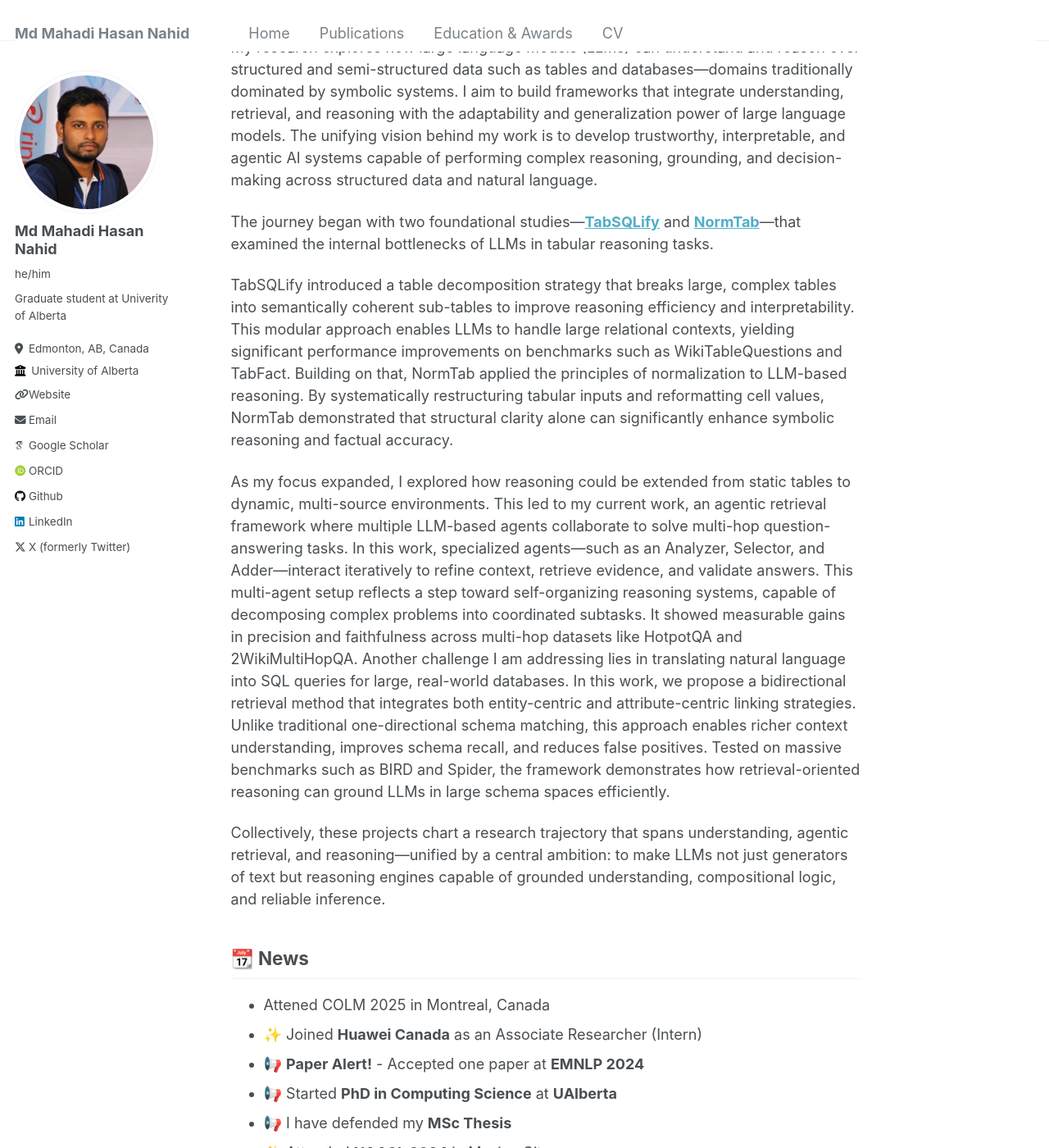
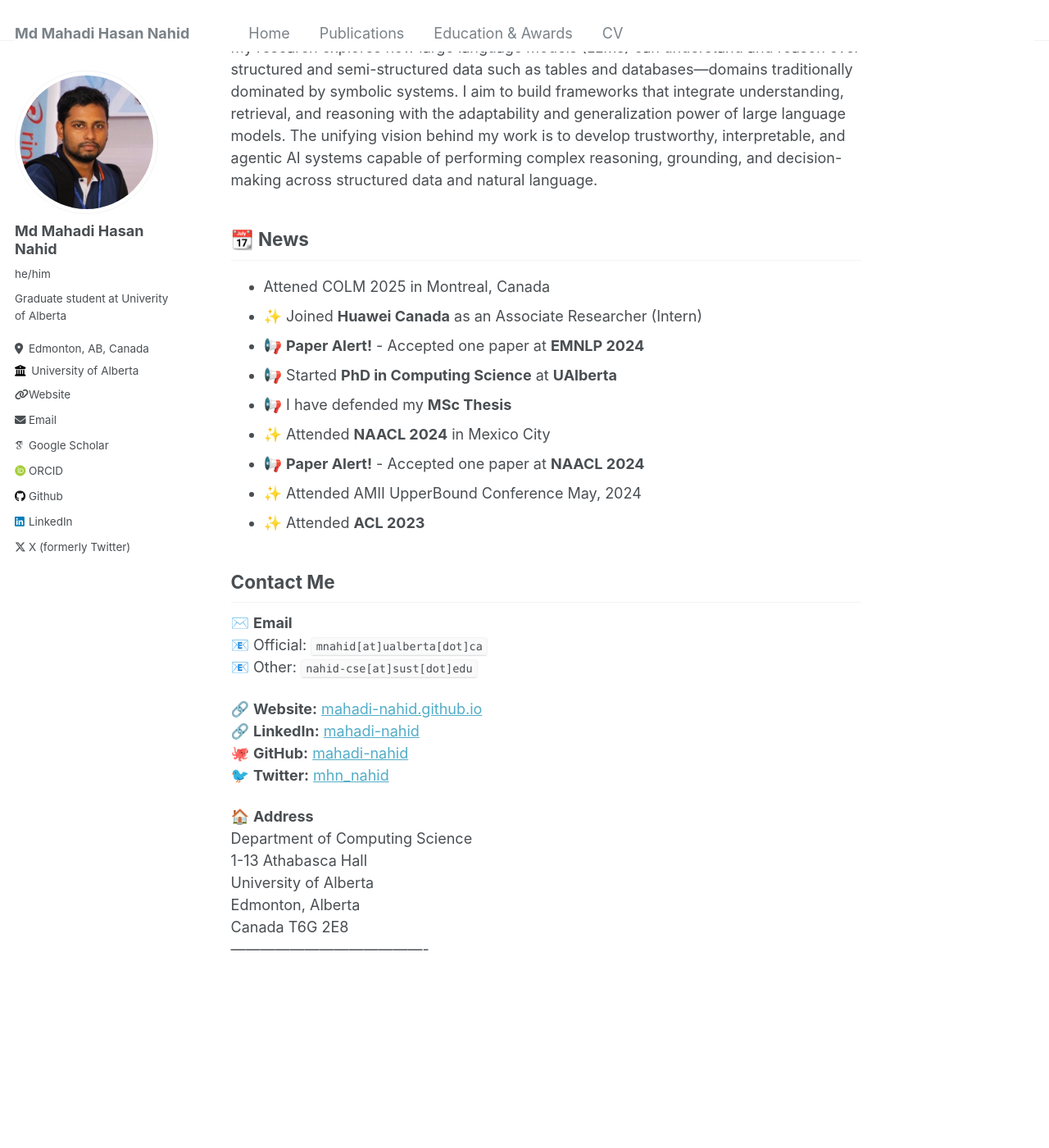
Before and after one commit to mahadi-nahid/mahadi-nahid.github.io, a Jekyll site: the page built from _pages/about.md, in a window 1280 px wide and 1400 px high, scrolled down 442 px. Shown: the whole window at 82% size. Built offline with Jekyll 4.4.1, drawn with Linux system fonts in a browser that asks for light colours; some web fonts are replaced.

Commit message:
Update about.md

```diff
--- a/_pages/about.md
+++ b/_pages/about.md
@@ -15,14 +15,6 @@ Prior to my graduate studies, I completed my Bachelor's in Computer Science and
 
 ## 🧭 🎓 🤖 Research Overview
 My research explores how large language models (LLMs) can understand and reason over structured and semi-structured data such as tables and databases—domains traditionally dominated by symbolic systems. I aim to build frameworks that integrate understanding, retrieval, and reasoning with the adaptability and generalization power of large language models. The unifying vision behind my work is to develop trustworthy, interpretable, and agentic AI systems capable of performing complex reasoning, grounding, and decision-making across structured data and natural language.
-
-The journey began with two foundational studies—[**TabSQLify**](https://aclanthology.org/2024.naacl-long.320/) and [**NormTab**](https://aclanthology.org/2024.findings-emnlp.203/)—that examined the internal bottlenecks of LLMs in tabular reasoning tasks.
-
-TabSQLify introduced a table decomposition strategy that breaks large, complex tables into semantically coherent sub-tables to improve reasoning efficiency and interpretability. This modular approach enables LLMs to handle large relational contexts, yielding significant performance improvements on benchmarks such as WikiTableQuestions and TabFact. Building on that, NormTab applied the principles of normalization to LLM-based reasoning. By systematically restructuring tabular inputs and reformatting cell values, NormTab demonstrated that structural clarity alone can significantly enhance symbolic reasoning and factual accuracy.
-
-As my focus expanded, I explored how reasoning could be extended from static tables to dynamic, multi-source environments. This led to my current work, an agentic retrieval framework where multiple LLM-based agents collaborate to solve multi-hop question-answering tasks. In this work, specialized agents—such as an  Analyzer, Selector, and Adder—interact iteratively to refine context, retrieve evidence, and validate answers. This multi-agent setup reflects a step toward self-organizing reasoning systems, capable of decomposing complex problems into coordinated subtasks. It showed measurable gains in precision and faithfulness across multi-hop datasets like HotpotQA and 2WikiMultiHopQA. Another challenge I am addressing lies in translating natural language into SQL queries for large, real-world databases. In this work, we propose a bidirectional retrieval method that integrates both entity-centric and attribute-centric linking strategies. Unlike traditional one-directional schema matching, this approach enables richer context understanding, improves schema recall, and reduces false positives. Tested on massive benchmarks such as BIRD and Spider, the framework demonstrates how retrieval-oriented reasoning can ground LLMs in large schema spaces efficiently.
-
-Collectively, these projects chart a research trajectory that spans understanding, agentic retrieval, and reasoning—unified by a central ambition: to make LLMs not just generators of text but reasoning engines capable of grounded understanding, compositional logic, and reliable inference.
 
 
 ## 📆 News
```
